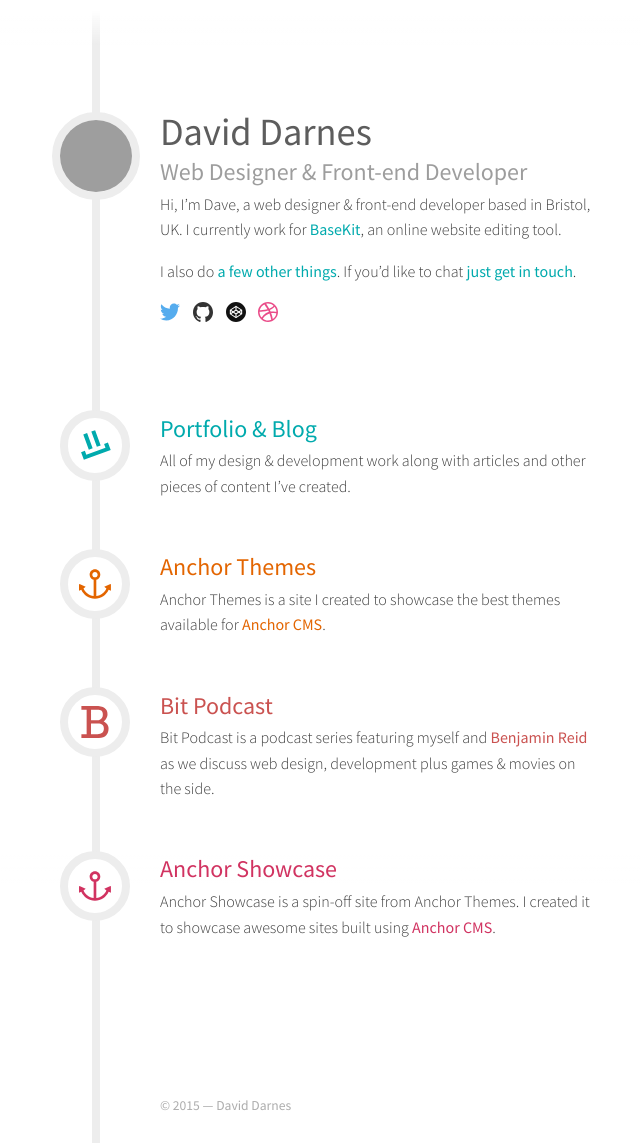
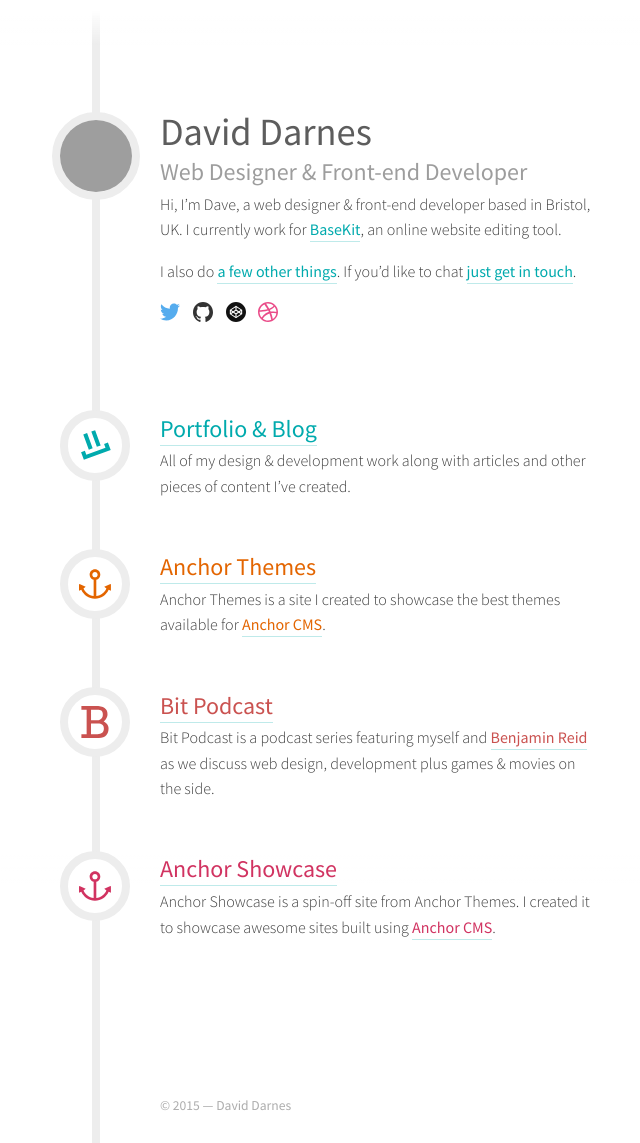
Before and after one commit to daviddarnes/darn.es, a Jekyll site: the page built from index.md, in a window 1280 px wide. Shown: the whole page, without its empty margins (317-957 px from the left). Built offline with Jekyll 4.4.1, drawn with Linux system fonts in a browser that asks for light colours; grey boxes are pictures that could not be loaded.

Commit message:
Adds underlines to content links

```diff
--- a/css/styles.scss
+++ b/css/styles.scss
@@ -185,6 +185,9 @@
             margin: 0.35rem 0.5rem 0.5rem;
         }
     }
+    &:after {
+        display: none;
+    }
 }
 
 @keyframes circle {
@@ -230,6 +233,15 @@
 a {
     color: $color--link;
     text-decoration: none;
+    position: relative;
+    &:after {
+        position: absolute;
+        bottom: -2px;
+        left: 0;
+        right: 0;
+        border-bottom: 1px solid rgba($color--link, 0.25);
+        content: "";
+    }
 }
 
 small {
```
